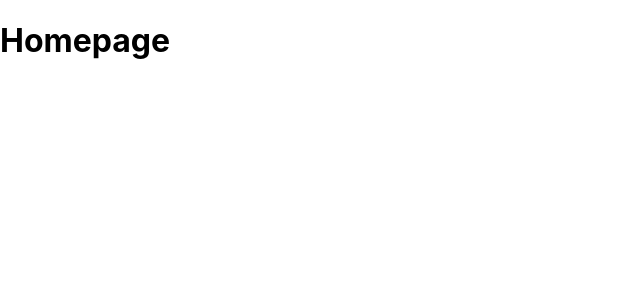
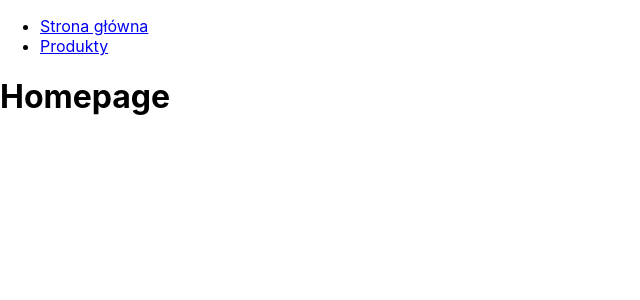
Before and after one commit to GrabowskaJoanna/zadanie_rekrutacyjne, a React (Create React App) app: page / in a window 1280 px wide. Shown: the top 300 px of the page, without its empty margins (0-640 px from the left). Built offline with nearby package versions, Linux system fonts and the light colour scheme.

Commit message:
added notfound and navigation

```diff
--- a/src/App.js
+++ b/src/App.js
@@ -1,16 +1,18 @@
-import './App.css';
-import {Route, Router, Routes, HashRouter} from "react-router-dom";
+import "./App.css";
+import { Route, Routes, HashRouter } from "react-router-dom";
 import HomePage from "./pages/HomePage";
 import Products from "./pages/Products";
 import ProductDetails from "./pages/ProductDetails";
+import NotFound from "./pages/NotFound";
 
 function App() {
   return (
     <HashRouter>
       <Routes>
-                <Route path='/' element={<HomePage/>}/>
-                <Route path="/products" element={<Products/>}/>
-                <Route path="/products:id" element={<ProductDetails/>}/>
+        <Route path="/" element={<HomePage />} />
+        <Route path="/products" element={<Products />} />
+        <Route path="/products:id" element={<ProductDetails />} />
+        <Route path="*" element={<NotFound />} />
       </Routes>
     </HashRouter>
   );
--- /dev/null
+++ b/src/navigation/Navigation.js
@@ -0,0 +1,19 @@
+import React from 'react';
+import {NavLink} from "react-router-dom";
+
+const Navigation = () => {
+    return (
+        <nav>
+            <ul>
+                <li>
+                    <NavLink to="/">Strona główna</NavLink>
+                </li>
+                <li>
+                    <NavLink to="/products">Produkty</NavLink>
+                </li>
+            </ul>
+        </nav>
+    );
+};
+
+export default Navigation;
--- a/src/pages/HomePage.js
+++ b/src/pages/HomePage.js
@@ -1,11 +1,13 @@
-import React from 'react';
+import React from "react";
+import Navigation from "../navigation/Navigation";
 
 const HomePage = () => {
-    return (
-        <div>
-            <h1>Homepage</h1>
-        </div>
-    );
+  return (
+    <>
+      <Navigation />
+      <h1>Homepage</h1>
+    </>
+  );
 };
 
 export default HomePage;
--- /dev/null
+++ b/src/pages/NotFound.js
@@ -0,0 +1,7 @@
+import React from 'react';
+
+const NotFound = () => {
+    return <h1>404 page not found</h1>
+};
+
+export default NotFound;
--- a/src/pages/ProductDetails.js
+++ b/src/pages/ProductDetails.js
@@ -1,11 +1,11 @@
-import React from 'react';
+import React from "react";
 
 const ProductsDetails = () => {
-    return (
-        <div>
-            <h1>Product details</h1>
-        </div>
-    );
+  return (
+    <>
+      <h1>Product details</h1>
+    </>
+  );
 };
 
 export default ProductsDetails;
--- a/src/pages/Products.js
+++ b/src/pages/Products.js
@@ -1,11 +1,13 @@
-import React from 'react';
+import React from "react";
+import Navigation from "../navigation/Navigation";
 
 const Products = () => {
-    return (
-        <div>
-            <h1>Products</h1>
-        </div>
-    );
+  return (
+    <>
+      <Navigation />
+      <h1>Products</h1>
+    </>
+  );
 };
 
 export default Products;
```
Lines whose indentation alone changed are shown as unchanged.
